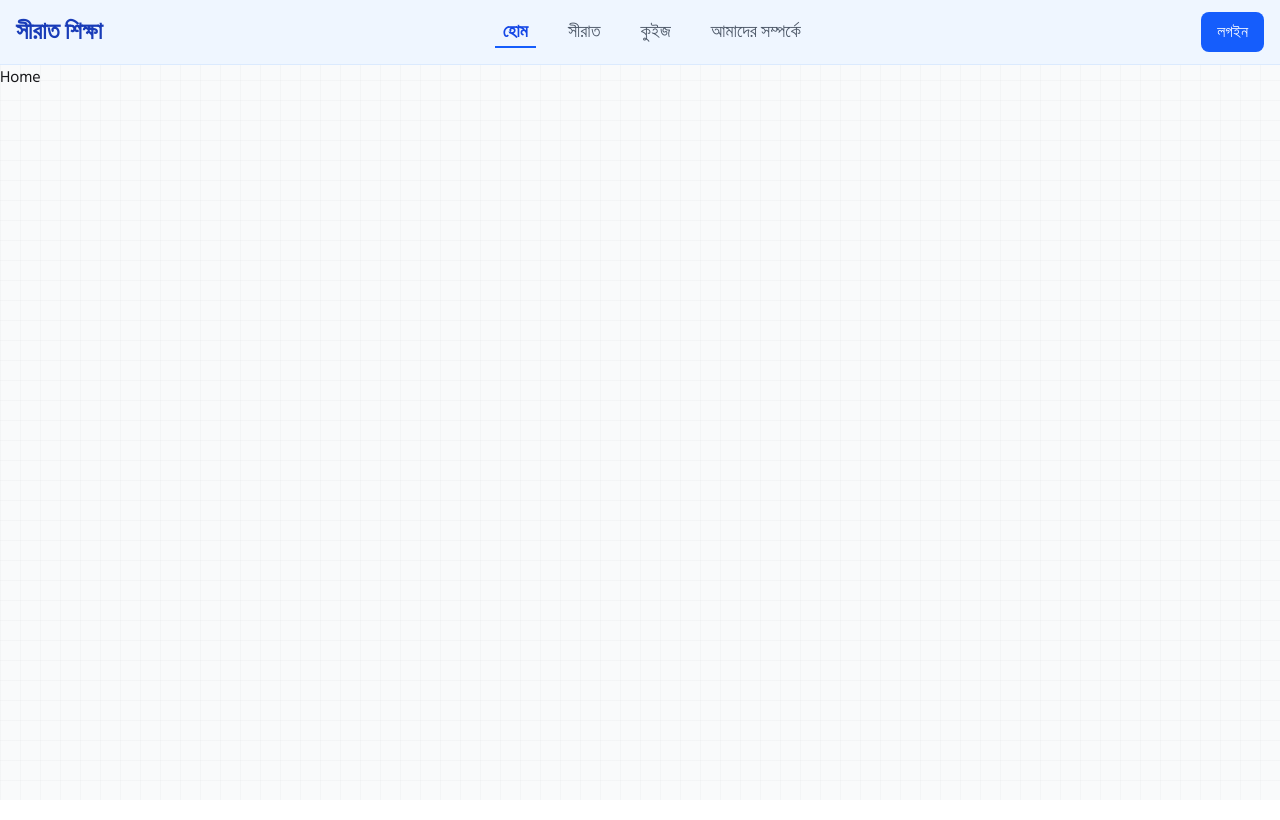
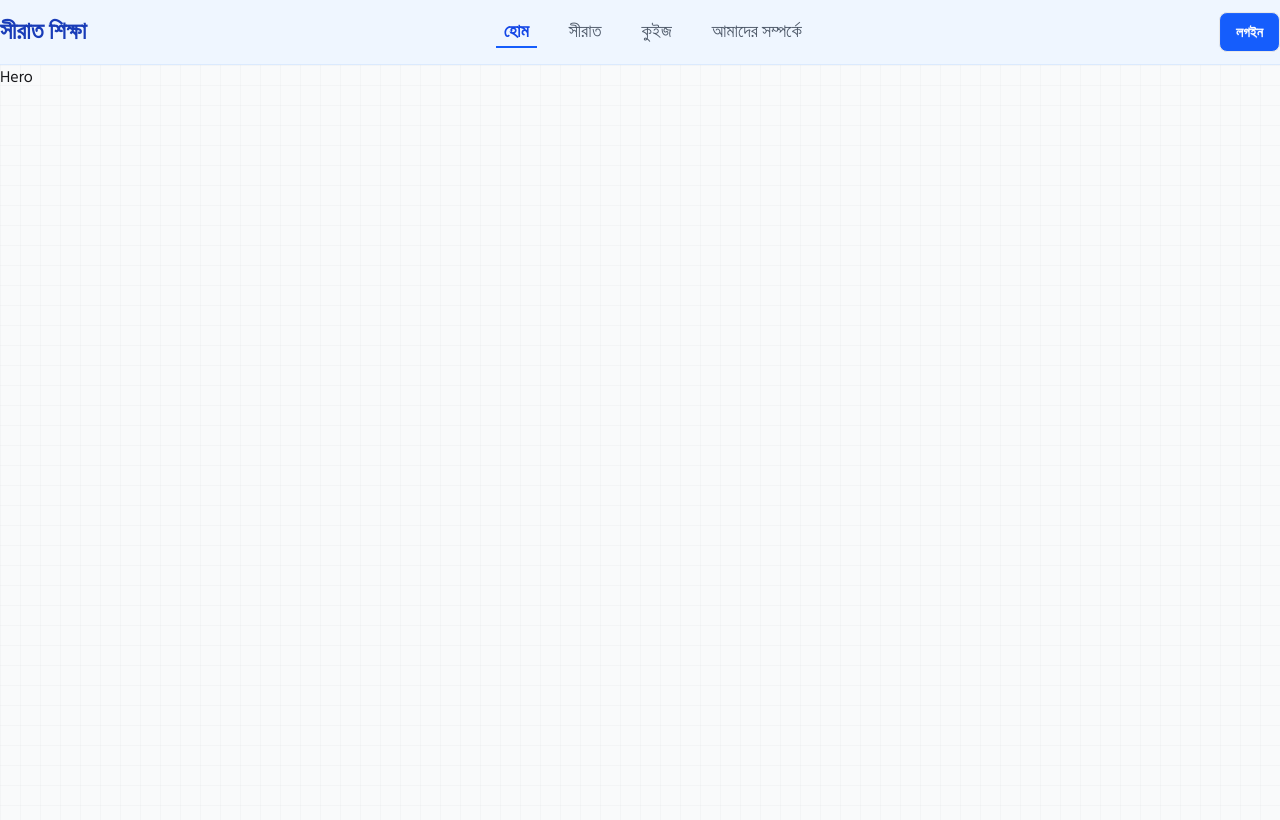
Before and after one commit to ishoef/Seerah-Client-Side, a React (Vite) app: page / in a window 1280 px wide. Shown: the top 820 px of the page. Built offline with nearby package versions, Linux system fonts and the light colour scheme.

Commit message:
added some section and pages

```diff
--- a/src/Components/Header/Header.jsx
+++ b/src/Components/Header/Header.jsx
@@ -4,7 +4,7 @@ import { NavLink } from "react-router";
 export default function Header() {
   return (
     <header className="bg-blue-50 py-3 w-full border-b border-b-blue-100">
-      <div className="max-w-7xl mx-auto flex justify-between items-center px-4">
+      <div className="max-w-7xl mx-auto flex justify-between items-center">
         {/* Logo */}
         <div>
           <h1 className="font-bold text-2xl text-blue-800">সীরাত শিক্ষা</h1>
@@ -40,7 +40,7 @@ export default function Header() {
 
         {/* Buttons */}
         <div>
-          <button className="px-4 py-2 rounded-lg bg-blue-600 text-white hover:bg-blue-700 transition">
+          <button className="btn px-4 py-2 rounded-lg bg-blue-600 text-white hover:bg-blue-700 transition">
             লগইন
           </button>
         </div>
--- a/src/Layouts/MainLayout.jsx
+++ b/src/Layouts/MainLayout.jsx
@@ -4,12 +4,7 @@ import Header from "../Components/Header/Header";
 
 export default function MainLayout() {
   return (
-    <div
-      className="min-h-screen
-  bg-[#f9fafb]
-  [background-image:linear-gradient(to_right,rgba(229,231,235,0.3)_1px,transparent_1px),linear-gradient(to_bottom,rgba(229,231,235,0.3)_1px,transparent_1px)]
-  [background-size:20px_20px]"
-    >
+    <div>
       <Header />
       <Outlet />
     </div>
--- a/src/Pages/AboutUs/AboutUs.jsx
+++ b/src/Pages/AboutUs/AboutUs.jsx
@@ -1,5 +1,9 @@
 import React from "react";
 
 export default function AboutUs() {
-  return <div className="max-w-7xl mx-auto">আমাদের সম্পর্কে</div>;
+  return (
+    <section>
+      <div className="max-w-7xl mx-auto">আমাদের সম্পর্কে</div>
+    </section>
+  );
 }
--- /dev/null
+++ b/src/Pages/Home/Hero/Hero.jsx
@@ -0,0 +1,14 @@
+import React from 'react'
+
+export default function Hero() {
+  return (
+    <section
+      className="min-h-screen
+  bg-[#f9fafb]
+  [background-image:linear-gradient(to_right,rgba(229,231,235,0.3)_1px,transparent_1px),linear-gradient(to_bottom,rgba(229,231,235,0.3)_1px,transparent_1px)]
+  [background-size:20px_20px]"
+    >
+      <div className='max-w-7xl mx-auto'>Hero</div>
+    </section>
+  );
+}
--- a/src/Pages/Home/Home.jsx
+++ b/src/Pages/Home/Home.jsx
@@ -1,5 +1,12 @@
-import React from 'react'
+import React from "react";
+import Hero from "./Hero/Hero";
 
 export default function Home() {
-  return <div className="max-w-7xl mx-auto">Home</div>;
+  return (
+    <section>
+      <div className="">
+        <Hero />
+      </div>
+    </section>
+  );
 }
--- a/src/Pages/Quize/Quiz.jsx
+++ b/src/Pages/Quize/Quiz.jsx
@@ -1,5 +1,9 @@
 import React from "react";
 
 export default function Quiz() {
-  return <div className="max-w-7xl mx-auto">this is the Quiz Page</div>;
+  return (
+    <section>
+      <div className="max-w-7xl mx-auto">this is the Quiz Page</div>
+    </section>
+  );
 }
--- a/src/Pages/Seerah/Seerah.jsx
+++ b/src/Pages/Seerah/Seerah.jsx
@@ -1,5 +1,9 @@
 import React from 'react'
 
 export default function Seerah() {
-  return <div className="max-w-7xl mx-auto">this is the seerah page</div>;
+  return (
+    <section>
+      <div className="max-w-7xl mx-auto">this is the seerah page</div>
+    </section>
+  );
 }
```
